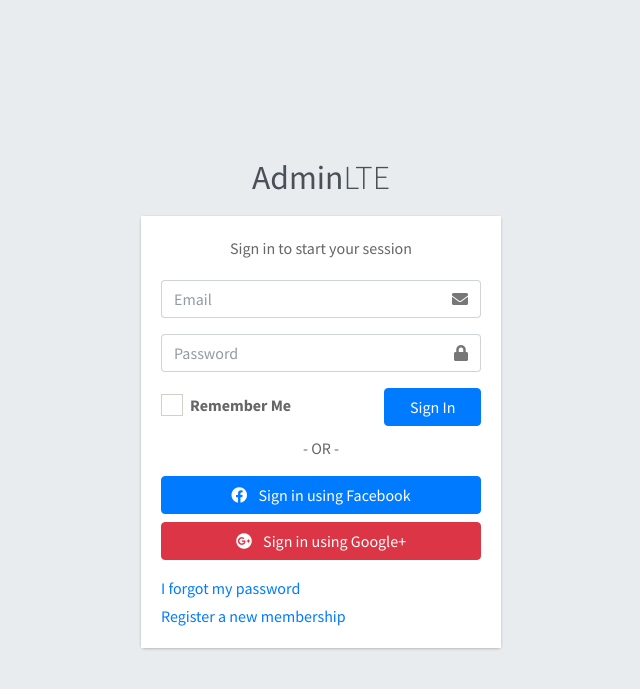
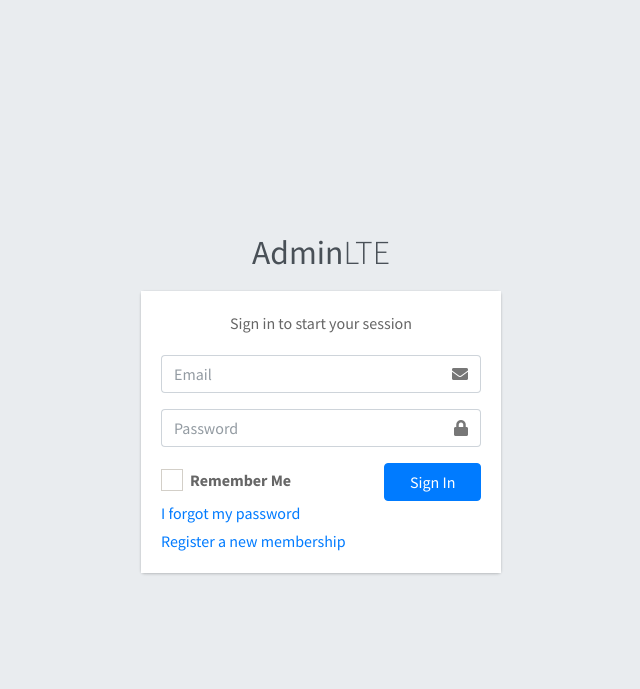
Before and after one commit to SuryoSC/walid_id, a PHP site: page /pasien/login.php in a window 1280 px wide. Shown: the top 689 px of the page, without its empty margins (319-959 px from the left). Run offline with PHP 8.4, Linux system fonts and the light colour scheme; some libraries are stand-ins or nearby versions.

Commit message:
sekareppmu

```diff
--- a/pasien/login.php
+++ b/pasien/login.php
@@ -58,15 +58,7 @@
         </div>
       </form>
 
-      <div class="social-auth-links text-center mb-3">
-        <p>- OR -</p>
-        <a href="#" class="btn btn-block btn-primary">
-          <i class="fab fa-facebook mr-2"></i> Sign in using Facebook
-        </a>
-        <a href="#" class="btn btn-block btn-danger">
-          <i class="fab fa-google-plus mr-2"></i> Sign in using Google+
-        </a>
-      </div>
+
       <!-- /.social-auth-links -->
 
       <p class="mb-1">
```
